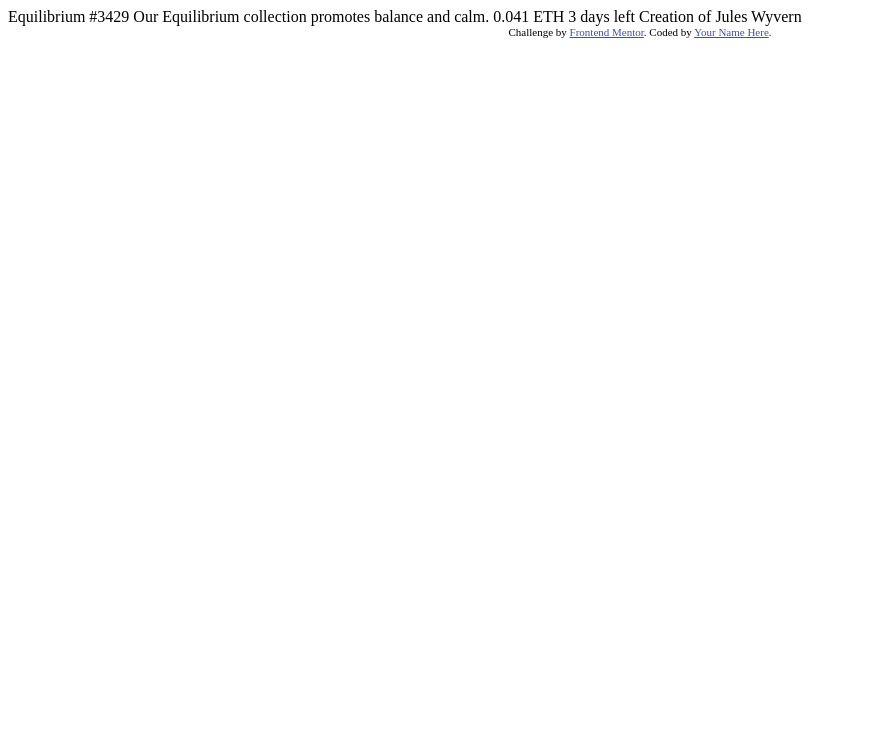
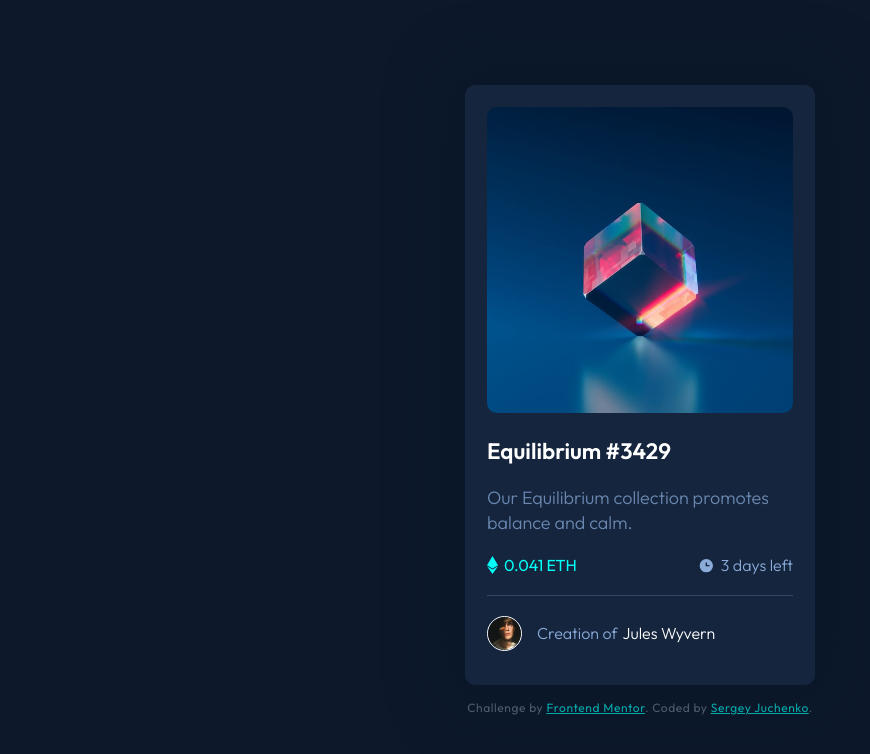
Before and after one commit to srjuchenko/preview-card-component, a plain HTML site: page index.html in a window 1280 px wide. Shown: the whole page, without its empty margins (0-870 px from the left). Drawn offline with Linux system fonts and the light colour scheme.

Commit message:
final result

```diff
--- a/index.html
+++ b/index.html
@@ -1,33 +1,89 @@
 <!DOCTYPE html>
 <html lang="en">
   <head>
-  <meta charset="UTF-8">
-  <meta name="viewport" content="width=device-width, initial-scale=1.0"> <!-- displays site properly based on user's device -->
+    <meta charset="UTF-8" />
+    <meta name="viewport" content="width=device-width, initial-scale=1.0" />
+    <!-- displays site properly based on user's device -->
 
-  <link rel="icon" type="image/png" sizes="32x32" href="./images/favicon-32x32.png">
+    <link
+      rel="icon"
+      type="image/png"
+      sizes="32x32"
+      href="./images/favicon-32x32.png"
+    />
 
     <title>Frontend Mentor | NFT preview card component</title>
-
-  <!-- Feel free to remove these styles or customise in your own stylesheet 👍 -->
-  <style>
-    .attribution { font-size: 11px; text-align: center; }
-    .attribution a { color: hsl(228, 45%, 44%); }
-  </style>
+    <link rel="preconnect" href="https://fonts.googleapis.com" />
+    <link rel="preconnect" href="https://fonts.gstatic.com" crossorigin />
+    <link
+      href="https://fonts.googleapis.com/css2?family=Outfit:wght@300;400;600&display=swap"
+      rel="stylesheet"
+    />
+    <link rel="stylesheet" href="styles.css" />
   </head>
   <body>
+    <main>
+      <div class="card">
+        <div class="card-img">
+          <svg width="48" height="48" xmlns="http://www.w3.org/2000/svg">
+            <g fill="none" fill-rule="evenodd">
+              <path d="M0 0h48v48H0z" />
+              <path
+                d="M24 9C14 9 5.46 15.22 2 24c3.46 8.78 12 15 22 15 10.01 0 18.54-6.22 22-15-3.46-8.78-11.99-15-22-15Zm0 25c-5.52 0-10-4.48-10-10s4.48-10 10-10 10 4.48 10 10-4.48 10-10 10Zm0-16c-3.31 0-6 2.69-6 6s2.69 6 6 6 6-2.69 6-6-2.69-6-6-6Z"
+                fill="#FFF"
+                fill-rule="nonzero"
+              />
+            </g>
+          </svg>
+          <div class="back"></div>
+          <img src="images/image-equilibrium.jpg" alt="Equilibrium" />
+        </div>
+        <div class="card-header"><h1>Equilibrium #3429</h1></div>
+        <div class="card-descr">
+          Our Equilibrium collection promotes balance and calm.
+        </div>
+        <div class="card-price-left">
+          <div class="card-price">
+            <svg width="11" height="18" xmlns="http://www.w3.org/2000/svg">
+              <path
+                d="M11 10.216 5.5 18 0 10.216l5.5 3.263 5.5-3.262ZM5.5 0l5.496 9.169L5.5 12.43 0 9.17 5.5 0Z"
+                fill="#00FFF8"
+              />
+            </svg>
+            <p>0.041 ETH</p>
+          </div>
+          <div class="card-left">
+            <svg width="17" height="17" xmlns="http://www.w3.org/2000/svg">
+              <path
+                d="M8.305 2.007a6.667 6.667 0 1 0 0 13.334 6.667 6.667 0 0 0 0-13.334Zm2.667 7.334H8.305a.667.667 0 0 1-.667-.667V6.007a.667.667 0 0 1 1.334 0v2h2a.667.667 0 0 1 0 1.334Z"
+                fill="#8BACD9"
+              />
+            </svg>
+            <p>3 days left</p>
+          </div>
+        </div>
+        <hr />
+        <div class="card-creator">
+          <img
+            src="images/image-avatar.png"
+            alt="profile-picture"
+            class="card-creator-img"
+          />
+          <span>Creation of</span> Jules Wyvern
+        </div>
+      </div>
+    </main>
 
-  Equilibrium #3429
-
-  Our Equilibrium collection promotes balance and calm.
-
-  0.041 ETH
-  3 days left
-
-  Creation of Jules Wyvern
-
+    <footer>
       <div class="attribution">
-    Challenge by <a href="https://www.frontendmentor.io?ref=challenge" target="_blank">Frontend Mentor</a>.
-    Coded by <a href="#">Your Name Here</a>.
+        Challenge by
+        <a href="https://www.frontendmentor.io?ref=challenge" target="_blank"
+          >Frontend Mentor</a
+        >. Coded by
+        <a href="https://github.com/srjuchenko" target="_blank"
+          >Sergey Juchenko</a
+        >.
       </div>
+    </footer>
   </body>
 </html>
--- /dev/null
+++ b/styles.css
@@ -0,0 +1,149 @@
+* {
+  padding: 0;
+  margin: 0;
+  box-sizing: border-box;
+  font-family: "Outfit", sans-serif;
+}
+
+body {
+  background-color: hsl(217, 54%, 11%);
+  height: 100vh;
+  display: flex;
+  flex-direction: column;
+  align-items: center;
+  justify-content: center;
+}
+
+.card {
+  height: 37.5rem;
+  width: 21.875rem;
+  padding: 20px;
+  background-color: hsl(216, 50%, 16%);
+  padding: 22px;
+  border-radius: 10px;
+  box-shadow: 0 0 58px 15px hsl(215, 62%, 10%);
+}
+
+.card-img {
+  transition: 0.5s;
+  position: relative;
+}
+
+.card-img .back {
+  width: 100%;
+  height: 99%;
+  border-radius: 10px;
+  opacity: 0;
+  position: absolute;
+  background-color: aqua;
+}
+
+.card-img:hover .back {
+  opacity: 0.9;
+  z-index: 0;
+}
+
+.card-img svg {
+  opacity: 0;
+  position: absolute;
+  top: 50%;
+  left: 50%;
+  transform: translate(-50%, -50%);
+}
+
+.card-img img {
+  width: 100%;
+  border-radius: 10px;
+}
+
+.card-img:hover svg {
+  z-index: 1;
+  opacity: 1;
+}
+
+.card-img:hover img {
+  cursor: pointer;
+  opacity: 0.5;
+}
+
+.card-header h1 {
+  margin-top: 20px;
+  color: hsl(0, 0%, 100%);
+  font-weight: 700;
+  font-size: 1.4rem;
+}
+
+.card-descr {
+  margin-top: 20px;
+  color: hsla(215, 52%, 70%, 0.734);
+  font-weight: 300;
+  font-size: 1.125rem;
+  line-height: 1.4;
+}
+
+.card-price-left {
+  margin-top: 20px;
+  display: flex;
+  justify-content: space-between;
+}
+
+.card-price {
+  color: hsl(178, 100%, 50%);
+  font-weight: 400;
+  display: flex;
+  align-items: center;
+  gap: 6px;
+}
+
+.card-left {
+  color: hsl(215, 51%, 70%);
+  font-weight: 300;
+  display: flex;
+  align-items: center;
+  gap: 6px;
+}
+
+p {
+  display: inline-block;
+}
+
+hr {
+  margin-top: 20px;
+  border: 0;
+  height: 0.2px;
+  background-color: hsla(215, 52%, 70%, 0.258);
+}
+
+.card-creator {
+  margin-top: 20px;
+  display: flex;
+  align-items: center;
+  font-weight: 300;
+  color: white;
+}
+
+.card-creator-img {
+  width: 2.1875rem;
+  border: 1px solid white;
+  border-radius: 100%;
+  margin-right: 15px;
+}
+
+.card-creator span {
+  color: hsl(215, 51%, 70%);
+  margin-right: 5px;
+}
+
+footer {
+  margin-top: 15px;
+  letter-spacing: 0.6px;
+  color: hsl(216, 17%, 37%);
+}
+
+.attribution {
+  font-size: 12px;
+  text-align: center;
+}
+.attribution a {
+  color: hsla(178, 100%, 50%, 0.636);
+}
```
Lines whose indentation alone changed are shown as unchanged.
